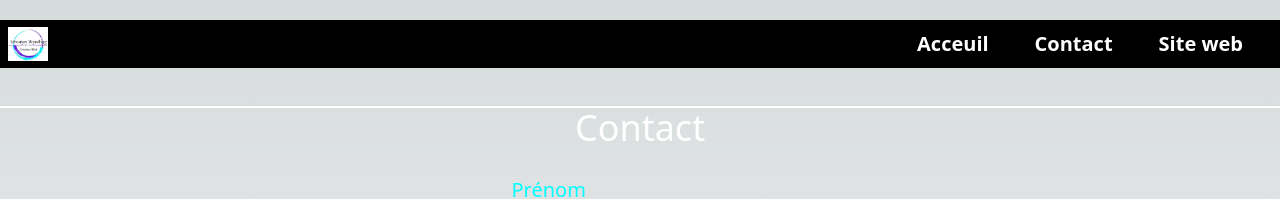
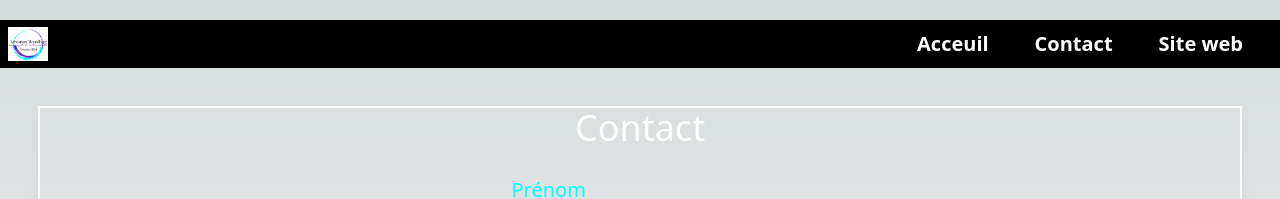
Before and after one commit to seb34110/portfolio, a Next.js app: page /contact in a window 1280 px wide. Shown: the top 199 px of the page. Built offline with nearby package versions, Linux system fonts and the light colour scheme.

Commit message:
hero-content skills

```diff
--- a/src/pages/components/skills.tsx
+++ b/src/pages/components/skills.tsx
@@ -1,12 +1,11 @@
 import Image from "next/image";
-import { UilWindows } from "@iconscout/react-unicons";
 
 export default function Skills() {
   return (
     <>
-      <section>
+      <section className="hero">
         <div className="hero-content">
-          <div className="skeleton h-38 p-6 md:h-45 flex items-center justify-between lg:h-56 flex items-center justify-between">
+          <div className="skeleton h-38 p-2 md:h-45 flex items-center justify-between lg:h-56 flex items-center justify-between">
             <Image
               src="/icons/wordpress_logo.png"
               width="100"
--- a/src/pages/contact.tsx
+++ b/src/pages/contact.tsx
@@ -50,9 +50,9 @@ function Contact() {
     <>
       <Header />
       <section>
-        <div>
+        <div className="p-10">
           <div className="ring-2 ring-white min-h-screen shadow-lg hover:shadow-white text-xl">
-            <h1 className="flex justify-center text-4xl mt-10 mb-5">Contact</h1>
+            <h1 className="flex justify-center text-4xl mb-5">Contact</h1>
             {/* Formulaire */}
             <form
               className="flex justify-center"
```
